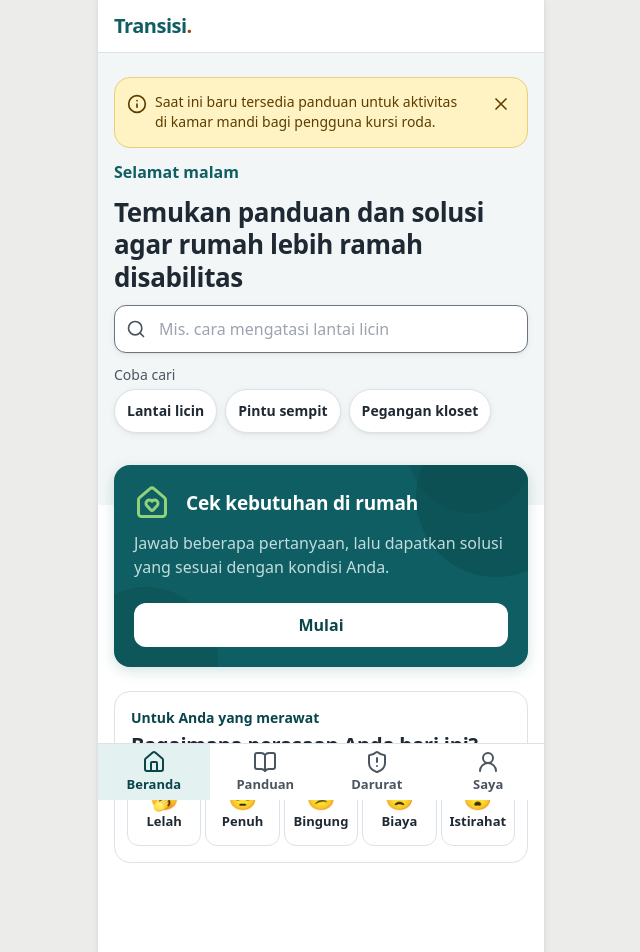
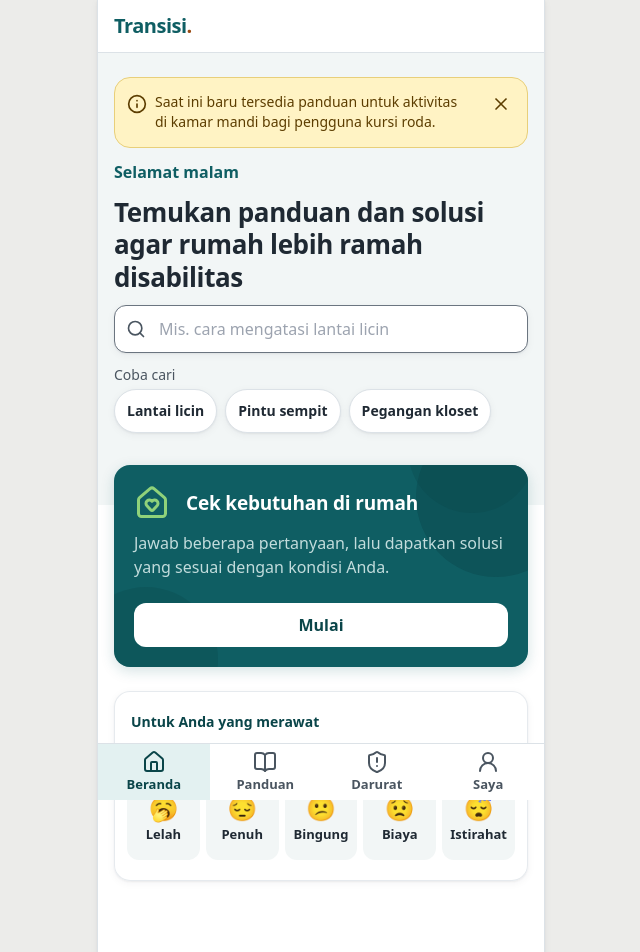
Before and after one commit to titohanafi/transisidnr, a React (Vite) app: page /#/ in a window 1280 px wide. Shown: the top 952 px of the page, without its empty margins (319-959 px from the left). Built offline with nearby package versions, Linux system fonts and the light colour scheme.

Commit message:
Check-in: pilihan emoji tanpa garis tiap tombol, kartu berbayangan seperti kartu lain
Co-Authored-By: Claude Sonnet 5.5 <noreply@anthropic.com>

```diff
--- a/src/components/CheckIn.tsx
+++ b/src/components/CheckIn.tsx
@@ -53,13 +53,13 @@ export function CheckIn() {
   }
 
   return (
-    <fieldset className="rounded-kartu border border-garis bg-white px-3 py-4">
+    <fieldset className="rounded-kartu border border-garis/70 bg-white px-3 py-5 shadow-kartu">
       <legend className="sr-only">{t.label}</legend>
       <p aria-hidden="true" className="px-1 text-kecil font-semibold text-utama-gelap">
         {t.label}
       </p>
-      <p className="mt-0.5 px-1 text-subjudul">{t.pertanyaan}</p>
-      <div className="mt-3 grid grid-cols-5 gap-1">
+      <p className="mt-1 px-1 text-subjudul">{t.pertanyaan}</p>
+      <div className="mt-4 grid grid-cols-5 gap-1.5">
         {t.pilihan.map((p) => (
           <button
             key={p.id}
@@ -70,8 +70,8 @@ export function CheckIn() {
               setCheckin(p.id);
               setMengubah(false);
             }}
-            className={`tekan flex min-h-[76px] flex-col items-center justify-center gap-1 rounded-tombol border px-0 py-2 ${
-              jawabanHariIni === p.id ? "border-utama bg-utama-muda ring-1 ring-utama" : "border-garis bg-white"
+            className={`tekan flex min-h-[80px] flex-col items-center justify-center gap-1.5 rounded-tombol px-0 py-2.5 ${
+              jawabanHariIni === p.id ? "bg-utama-muda text-utama-gelap ring-1 ring-inset ring-utama" : "bg-permukaan hover:bg-utama-muda"
             }`}
           >
             <span aria-hidden="true" className="text-2xl leading-none">
```
